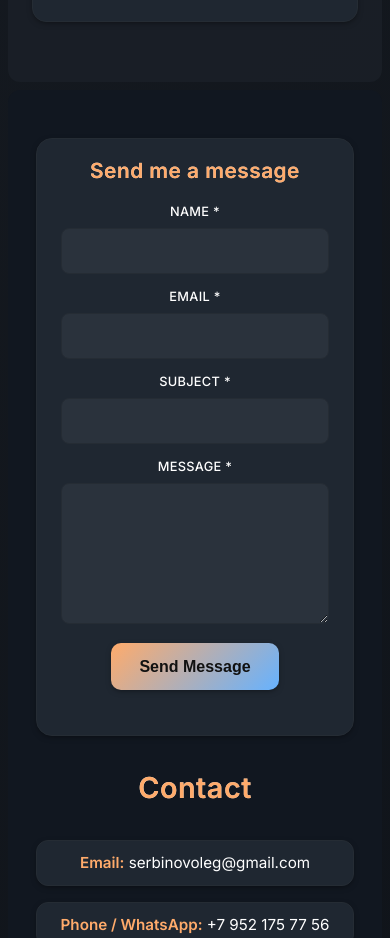
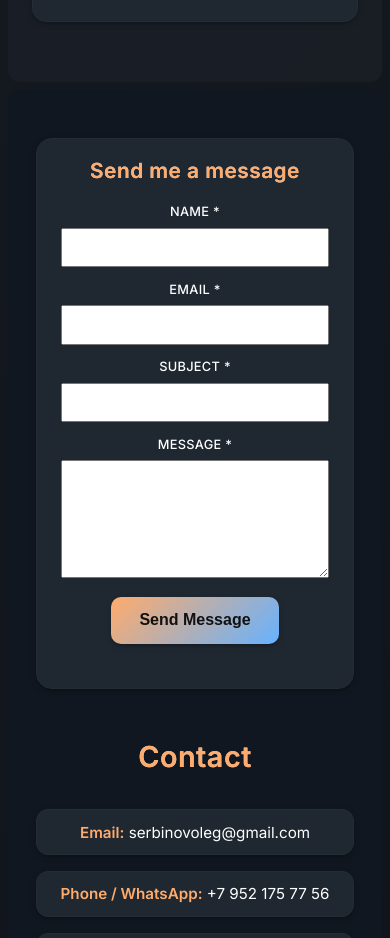
Before and after one commit to serbinov/serbinov.github.io, a plain HTML site: page index.html in a window 390 px wide. Shown: the part 6680-7618 px from the top of the page. Drawn offline with Linux system fonts and the light colour scheme.

Commit message:
Make contact form elements more compact for 400px screens

```diff
--- a/assets/css/style.css
+++ b/assets/css/style.css
@@ -762,11 +762,11 @@ body.qr-expanded .qr-overlay {
 #contact .inner { padding: 0; }
   .contact-grid { gap: 1rem; padding: 0; margin: 0; width: 100%; }
   .contact-info { padding: 0; margin: 0; }
-  .contact-form-section { padding: 0.5rem 0.3rem; min-height: auto; max-width: 100%; width: 100%; margin: 0; }
+  .contact-form-section { padding: 0.3rem 0.2rem; }
   .contact-list { gap: 0.5rem; padding: 0; margin: 0; }
   .contact-list li { padding: 0.4rem 0.3rem; margin: 0; }
   .contact-form-section h2 { font-size: 1.3rem; }
-  .submit-btn { padding: 0.8rem 1.5rem; font-size: 0.95rem; }
+  .submit-btn { padding: 0.6rem 1rem; font-size: 0.9rem; min-width: 120px; }
   .qr-grid { grid-template-columns: repeat(2, 1fr); gap: 1.5rem; margin: 3rem auto 1.5rem; }
   .qr-grid img { padding: 0.3rem; }
   .qr-grid figcaption { font-size: 0.7rem; }
@@ -931,21 +931,8 @@ body.qr-expanded .qr-overlay {
   text-transform: uppercase;
 }
 
-.contact-form-section input,
-.contact-form-section textarea {
-  padding: 0.8rem 0.9rem;
-  background: rgba(255, 255, 255, 0.05);
-  border: 1px solid var(--border-soft);
-  border-radius: 8px;
-  color: #fff;
-  font-size: 0.95rem;
-  font-family: inherit;
-  position: relative;
-  z-index: 5;
-  transition: border-color 0.3s ease, box-shadow 0.3s ease, background-color 0.3s ease;
-}
-
-.contact-form-section input:focus,
+  .contact-form-section input,
+  .contact-form-section textarea { padding: 0.6rem 0.5rem; font-size: 0.9rem; }.contact-form-section input:focus,
 .contact-form-section textarea:focus {
   outline: none;
   border-color: var(--accent-alt);
```
